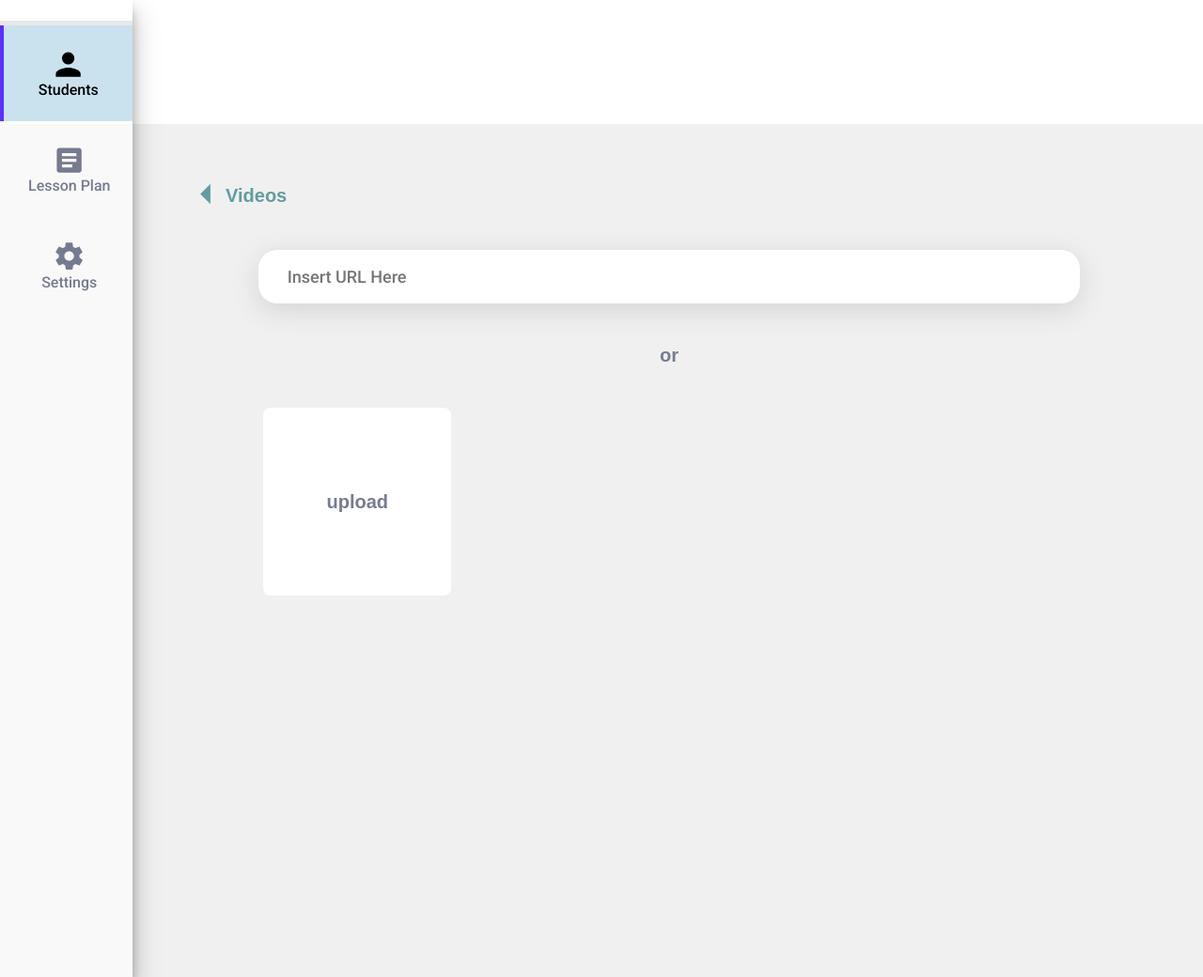
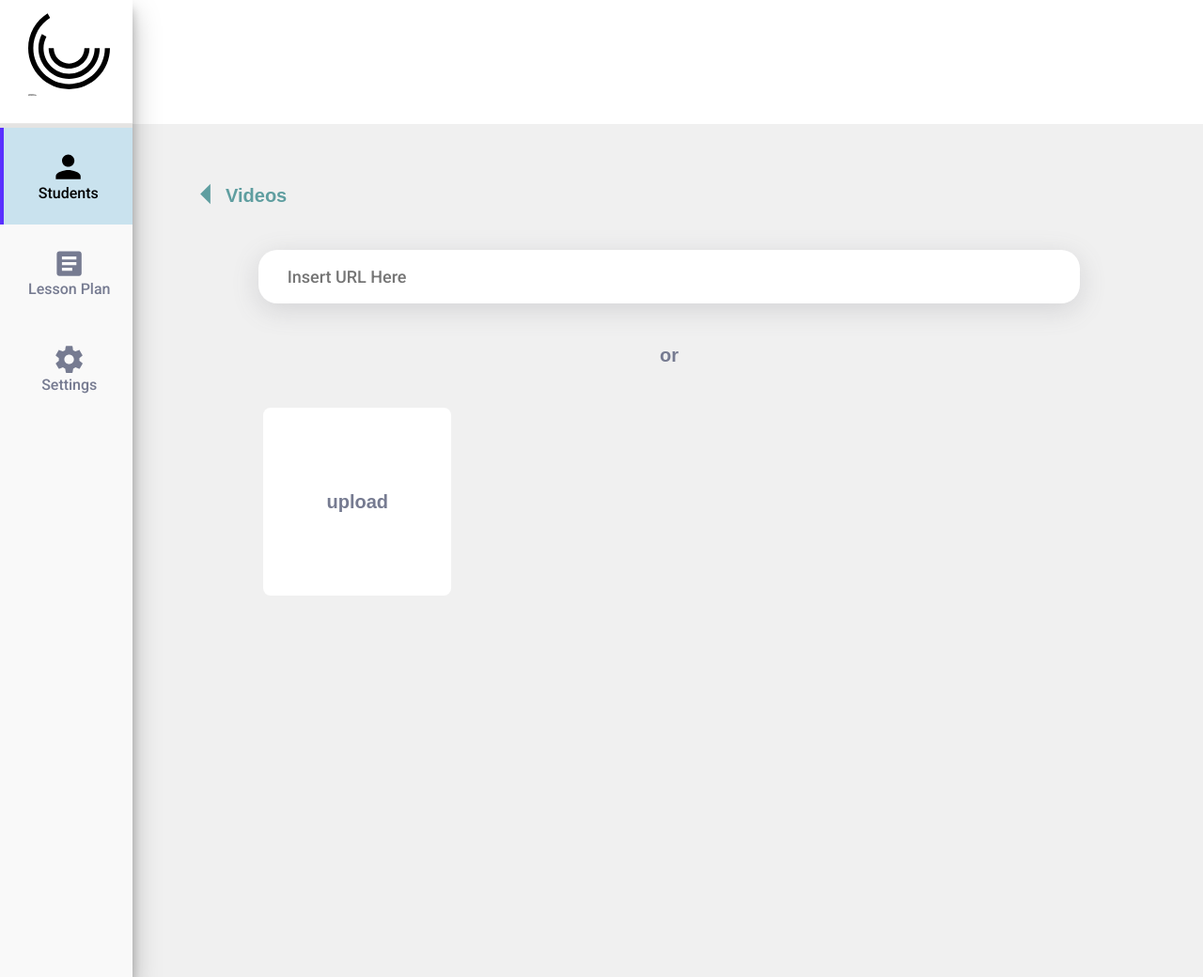
Before and after one commit to PriyankaKannan18/Simple-input-form, a plain HTML site: page index.html in a window 1280 px wide. Shown: the whole page at 94% size. Drawn offline with nearby package versions, Linux system fonts and the light colour scheme; the site is published under a folder, as on GitHub Pages, so addresses that start at the root find nothing.

Commit message:
Update index.html

```diff
--- a/index.html
+++ b/index.html
@@ -15,7 +15,7 @@
       <ul class="nav__list">
         <li class="nav__listitem">
           <a href="#">
-            <img src="/noun_radial bar chart_2203257.svg" alt="">
+            <img src="noun_radial bar chart_2203257.svg" alt="">
 
           </a>
         </li>
```
